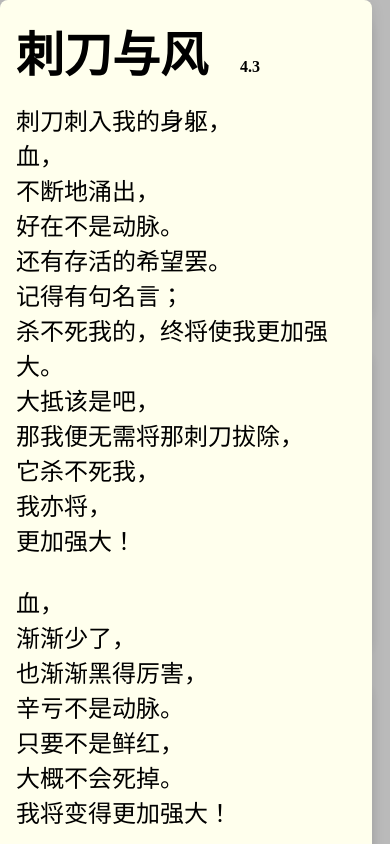
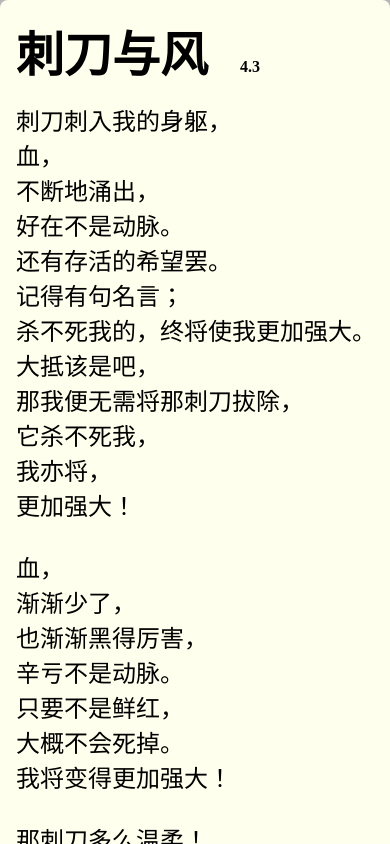
Before and after one commit to xihale/poetry, a Next.js app: page /0 in a window 390 px wide. Built offline with nearby package versions, Linux system fonts and the light colour scheme.

Commit message:
fix: mobile

```diff
--- a/src/app/[id]/page.module.scss
+++ b/src/app/[id]/page.module.scss
@@ -1,5 +1,4 @@
 .container{
-  // h-screen w-screen overflow-auto
   height: 100vh;
   width: 100vw;
   overflow: auto;
@@ -26,6 +25,9 @@
   @media screen and (max-width: 600px) {
     outline: none;
     margin: 0;
+    min-width: 100vw;
+    box-sizing: border-box;
+    padding-right: 0.5rem;
   }
 
   .meta{
@@ -47,7 +49,6 @@
     font-size: 1.5rem;
   }
 
-
 }
 
 
```
